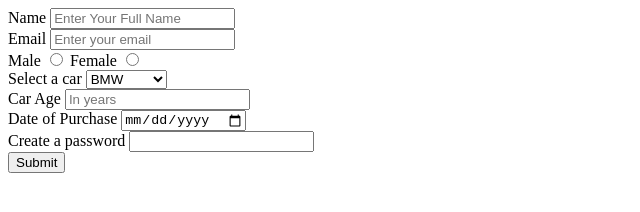
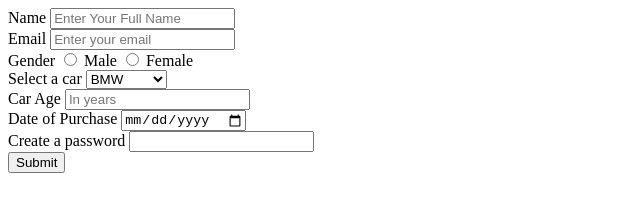
Before and after one commit to acciojob/car-insurance-form-nachiket04, a website: page main.html in a window 1280 px wide. Shown: the full height of the page, 0-640 px from the left. Drawn offline with Linux system fonts and the light colour scheme.

Commit message:
created a submission

```diff
--- a/main.html
+++ b/main.html
@@ -15,10 +15,11 @@
 		<label for="email">Email</label>
 		<input type="email" id="email" placeholder="Enter your email">
 		<br>
+		<label>Gender</label>
+		<input type="radio" name="gender" id="male" value="male">
 		<label for="male">Male</label>
-		<input type="radio" name="gender" id="male" value="male">
+		<input type="radio" name="gender" id="female" value="female">
 		<label for="female">Female</label>
-		<input type="radio" name="gender" id="female" value="female">
 		<br>
 		<label for="cars">Select a car</label>
 		<select id="cars">
```
